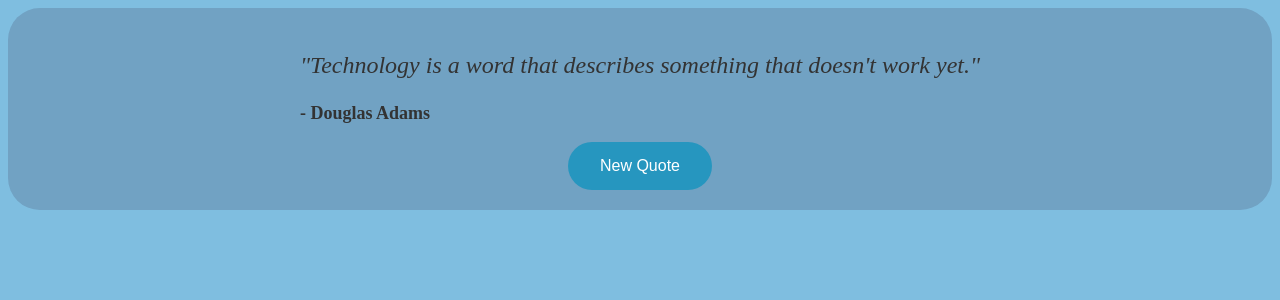
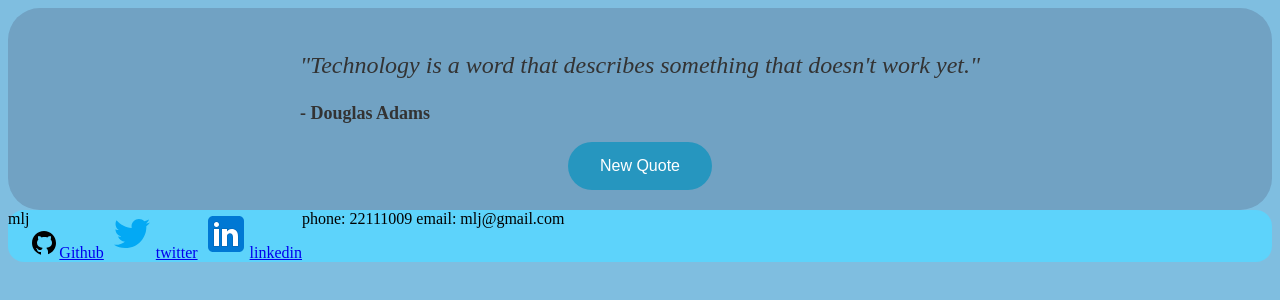
Before and after one commit to Modou-Lamin-Jagne/QuoteGen, a plain HTML site: page index.html in a window 1280 px wide. Drawn offline with Linux system fonts and the light colour scheme.

Commit message:
Edit home fole with social links and contacts.

```diff
--- a/index.html
+++ b/index.html
@@ -2,7 +2,7 @@
 <html lang="en">
   <head>
     <meta charset="UTF-8" />
-    <link rel="icon" type="image/svg+xml" href="favicon.ico" />
+    <link rel="icon" type="image/svg+xml" href="assets/icons8-qgenda-16.png" />
     <meta name="viewport" content="width=device-width, initial-scale=1.0" />
     <title>Tech Quotes</title>
     <link rel="stylesheet" href="style.css" />
@@ -15,6 +15,18 @@
       </div>
       <button class="button" onclick="getNewQuote()">New Quote</button>
     </div>
+    <footer id="footer">
+      <div class="owner">mlj</div> <!-- linkedto my portfolio  -->
+      <div class="socials">
+        <a href="https://github.com/ModouLaminJagne"><img src="assets/icons8-github.svg" alt="github">Github</a>
+        <a href="https://twitter.com/ModouLJagne"><img src="assets/icons8-twitter.svg" alt="twitter">twitter</a>
+        <a href="https://www.linkedin.com/in/modou-lamin-jagne-391156222/"><img src="assets/icons8-linkedin.svg" alt="linkedin">linkedin</a>
+      </div>
+      <div class="contact">
+        phone: 22111009
+        email: mlj@gmail.com
+      </div>
+    </footer>
     <script src="script.js"></script>
   </body>
 </html>
--- a/style.css
+++ b/style.css
@@ -39,3 +39,11 @@ body{
   border-radius: 2rem;
   height:auto;
 }
+
+#footer{
+  position: relative;
+  background-color: rgb(93, 211, 251);
+  border-radius: 1rem;
+  display: flex;
+
+}
```
Also changed, not shown: assets/icons8-github-30.png (added), assets/icons8-github.svg (added), assets/icons8-linkedin-48.png (added), assets/icons8-linkedin.svg (added), assets/icons8-qgenda-16.png (added), assets/icons8-twitter-48.png (added), assets/icons8-twitter.svg (added), 1 other file.
